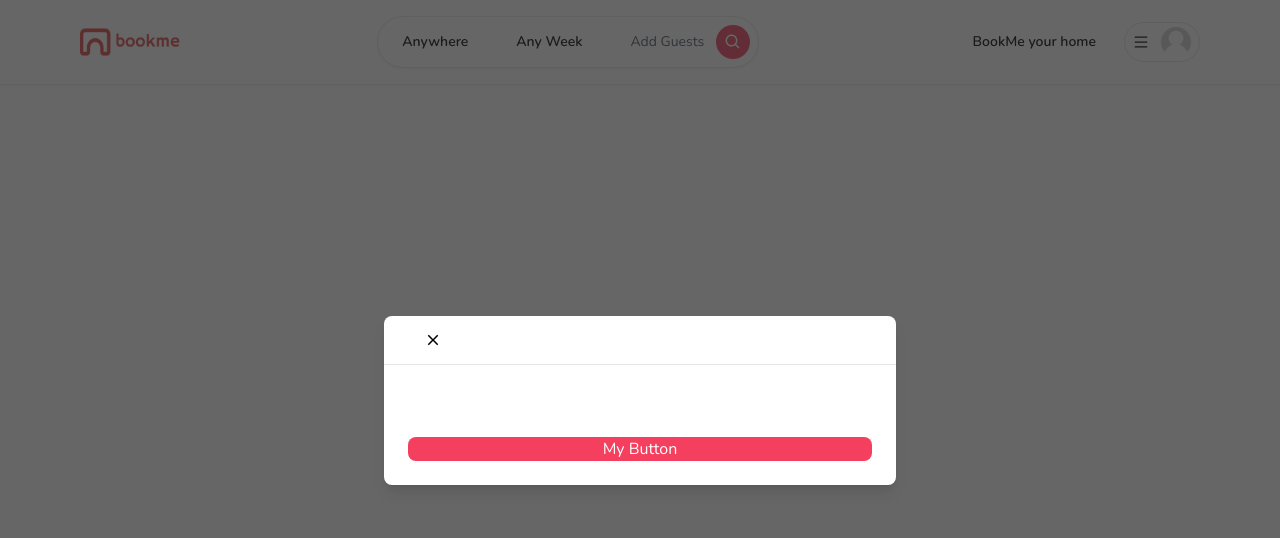
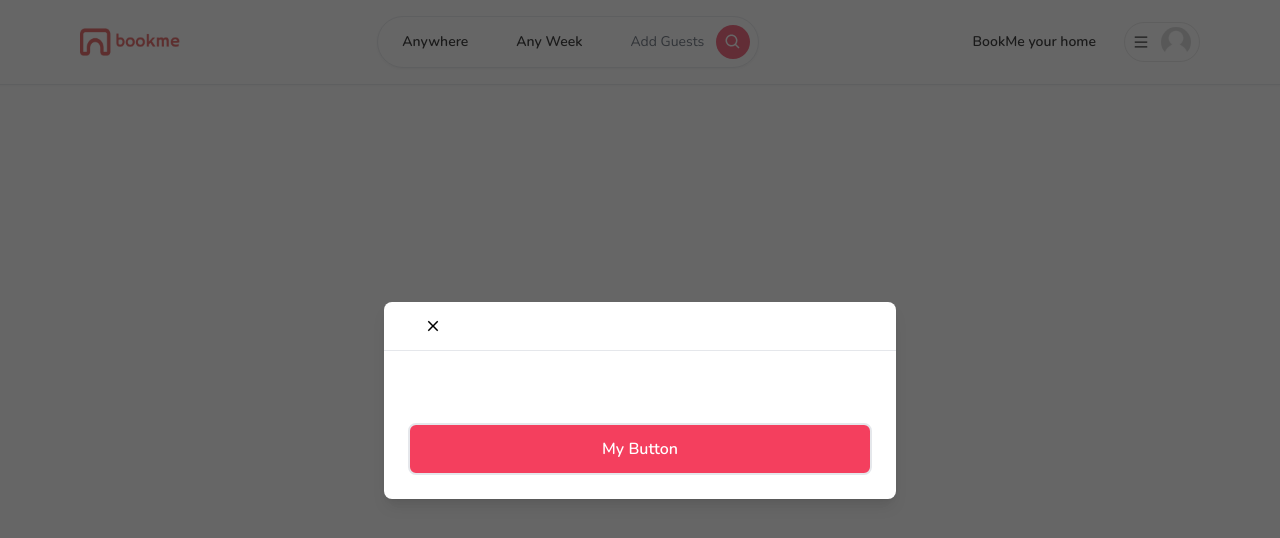
Before and after one commit to mysandesh/booking-engine, a Next.js app: page / in a window 1280 px wide. Shown: the top 538 px of the page. Built offline with nearby package versions, Linux system fonts and the light colour scheme.

Commit message:
Font Styles applied to button

```diff
--- a/app/components/Button.tsx
+++ b/app/components/Button.tsx
@@ -28,6 +28,9 @@ const Button: React.FC<ButtonProps> = ({
     ${outline ? "bg-white" : "bg-rose-500"}
     ${outline ? "border-black" : "bg-rose-500"}
     ${outline ? "textblack" : "text-white"}
+    ${small ? "py-1" : "py-3"}
+    ${small ? "font-light" : "font-semibold"}
+    ${small ? "border-[1px]" : "border-2"}
     `}
     >
       {label}
```
